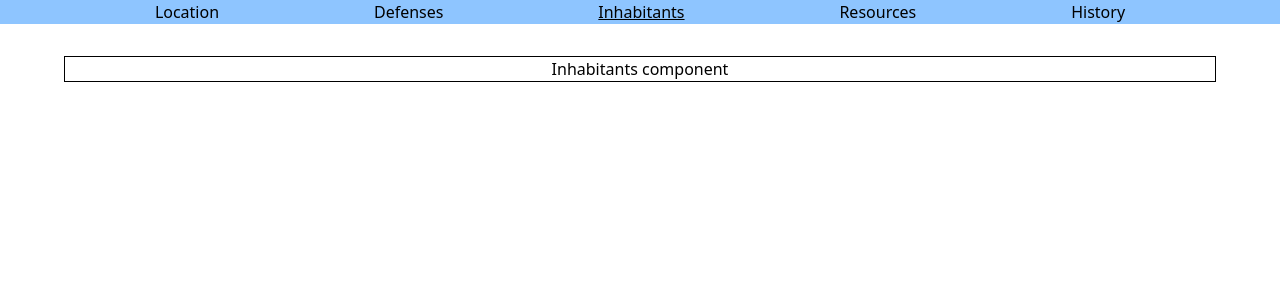
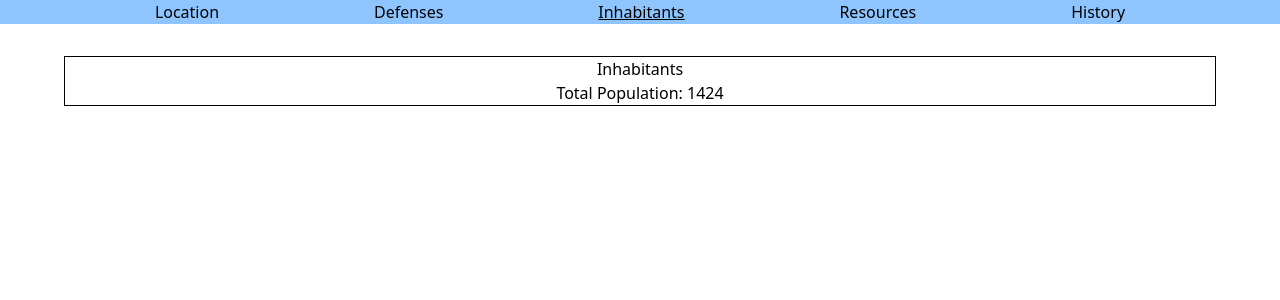
Before and after one commit to juanbenito-aeg/2526-juan-citadel-of-eternal-night, a React (Vite) app: page / in a window 1280 px wide. Both pictures are taken after a click on the link "Inhabitants". Shown: the top 300 px of the page. Built offline with nearby package versions, Linux system fonts and the light colour scheme.

Commit message:
feat: display the total population in "Inhabitants"

```diff
--- a/src/components/Inhabitants.tsx
+++ b/src/components/Inhabitants.tsx
@@ -1,5 +1,34 @@
-import React from 'react'
+import { Inhabitants as InhabitantsProps } from "../interfaces/Inhabitants";
+import { InhabitantRole } from "../constants";
 
-export default function Inhabitants() {
-  return <div>Inhabitants component</div>
+export default function Inhabitants({ roles }: InhabitantsProps) {
+  const totalPopulation: number = getTotalPopulation();
+
+  function getTotalPopulation(): number {
+    let totalPopulation: number = 0;
+
+    roles.forEach((role) => {
+      const currentRole = role.role;
+
+      if (currentRole === InhabitantRole.VILLAGER) {
+        const professions = role.professions!;
+
+        professions.forEach((profession) => {
+          totalPopulation += profession.count;
+        });
+      } else {
+        totalPopulation += role.count!;
+      }
+    });
+
+    return totalPopulation;
+  }
+
+  return (
+    <>
+      <h2>Inhabitants</h2>
+
+      <p>Total Population: {totalPopulation}</p>
+    </>
+  );
 }
--- a/src/components/Main.tsx
+++ b/src/components/Main.tsx
@@ -31,7 +31,7 @@ function Main({ citadelData, activeSection }: MainProps) {
     }
 
     case Section.INHABITANTS: {
-      content = <Inhabitants />;
+      content = <Inhabitants roles={citadelData.inhabitants.roles} />;
       break;
     }
 
--- a/src/constants.ts
+++ b/src/constants.ts
@@ -14,4 +14,10 @@ enum LandmarkType {
 
 const MAX_AMMUNITION_COUNT = 1000;
 
-export { Section, LandmarkType, MAX_AMMUNITION_COUNT };
+enum InhabitantRole {
+  SOLDIER = "Soldier",
+  MAGE = "Mage",
+  VILLAGER = "Villager",
+}
+
+export { Section, LandmarkType, MAX_AMMUNITION_COUNT, InhabitantRole };
--- a/src/interfaces/CitadelData.ts
+++ b/src/interfaces/CitadelData.ts
@@ -1,6 +1,6 @@
 import { Defenses } from "./Defenses";
 import History from "./History";
-import Inhabitants from "./Inhabitants";
+import { Inhabitants } from "./Inhabitants";
 import { Location } from "./Location";
 import { Resources } from "./Resources";
 
--- a/src/interfaces/Inhabitants.ts
+++ b/src/interfaces/Inhabitants.ts
@@ -23,4 +23,4 @@ interface Profession {
   count: number;
 }
 
-export default Inhabitants;
+export type { Inhabitants };
```
